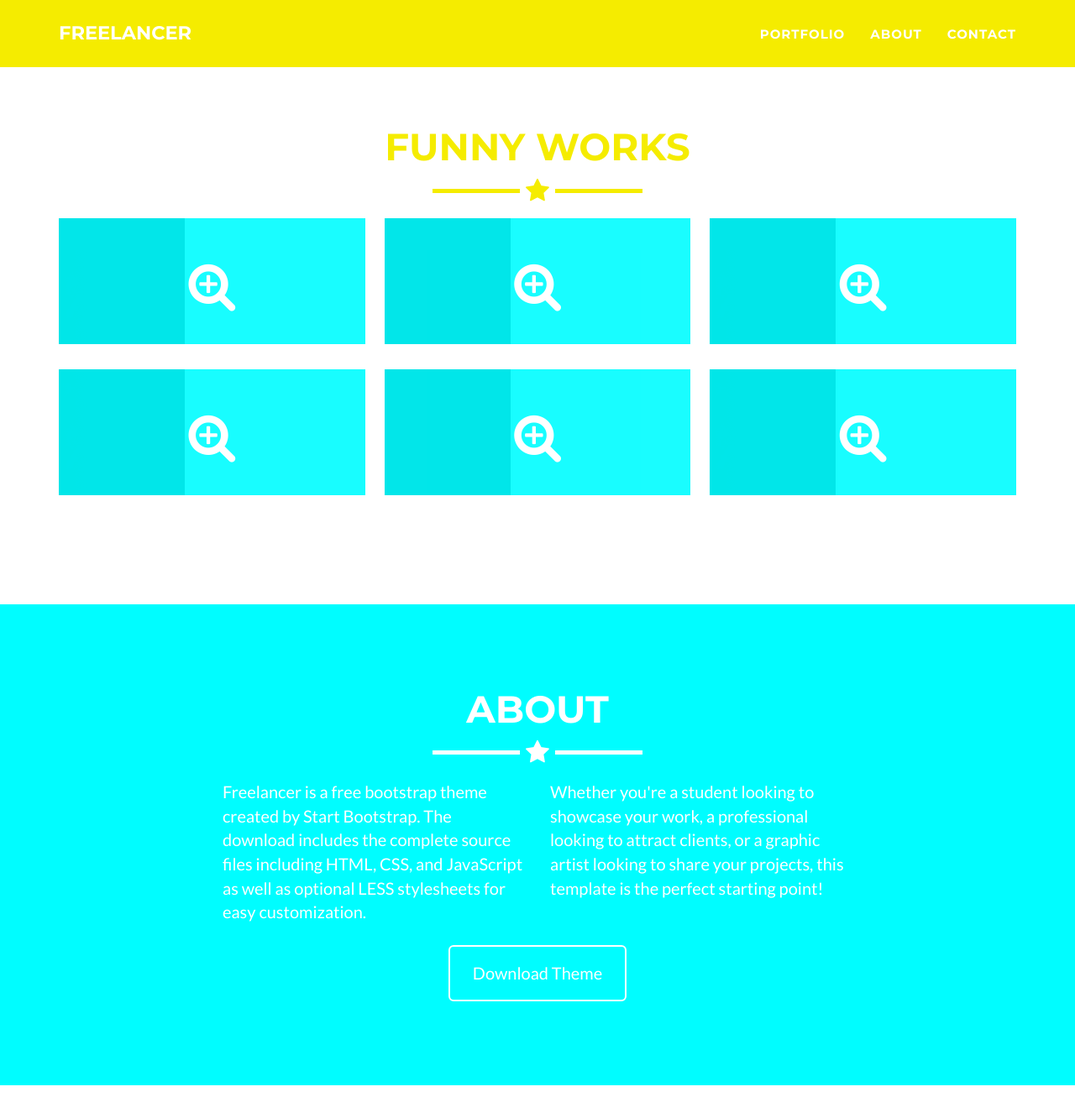
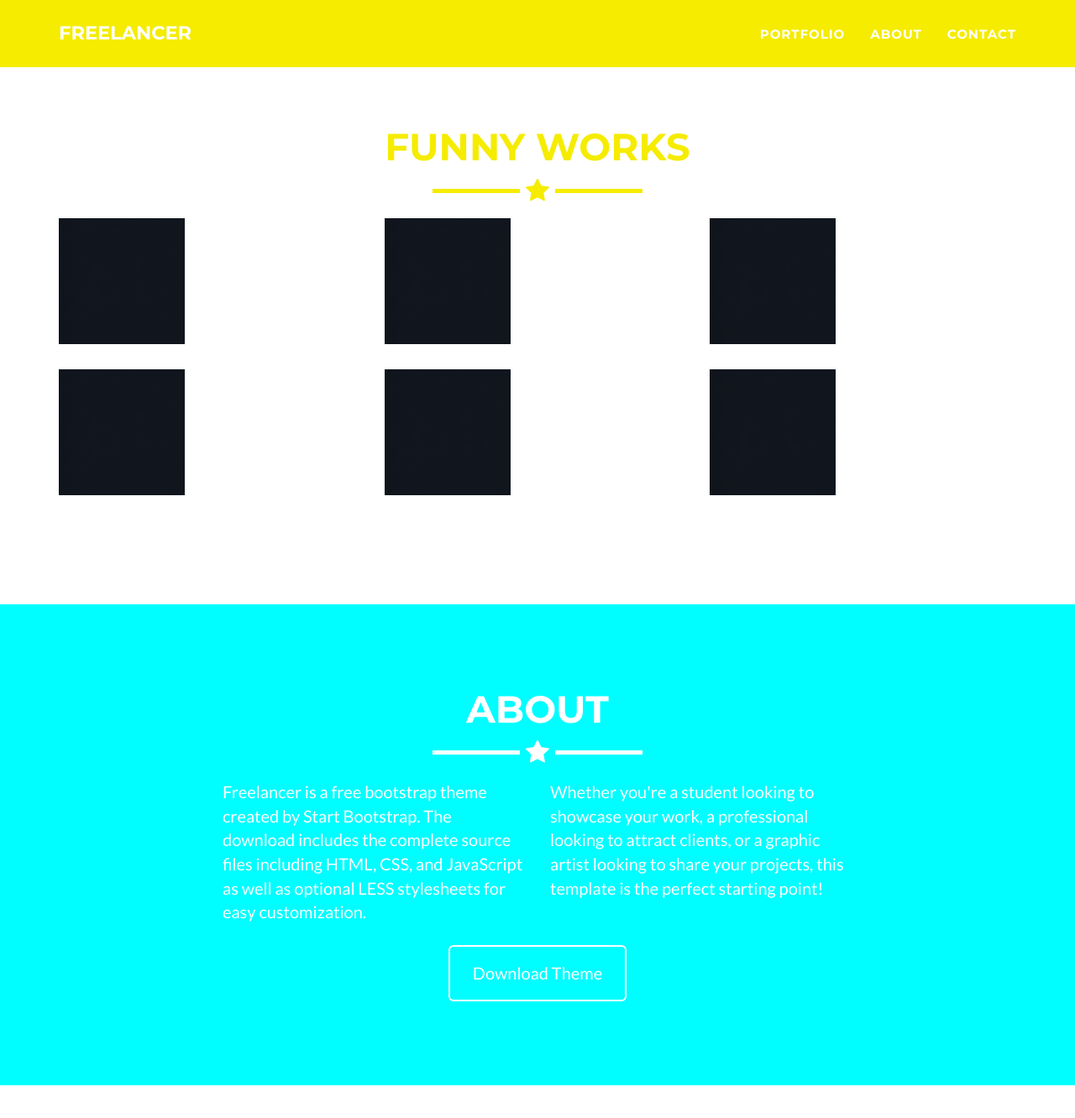
Before and after one commit to heydavid-dev/freelancer-4-260, a Jekyll site: the page built from index.html, in a window 1280 px wide and 1400 px high, scrolled down 719 px. Shown: the top 1332 px of the window at 84% size. Built offline with Jekyll 4.4.1, drawn with Linux system fonts in a browser that asks for light colours.

Commit message:
Update main.css

```diff
--- a/_includes/css/main.css
+++ b/_includes/css/main.css
@@ -211,7 +211,7 @@ section.success {
     position: absolute;
     width: 100%;
     height: 100%;
-    opacity: 0.9;
+    opacity: 0;
     background: #{{ site.color.primary }};
     -webkit-transition: all ease .5s;
     -moz-transition: all ease .5s;
```
